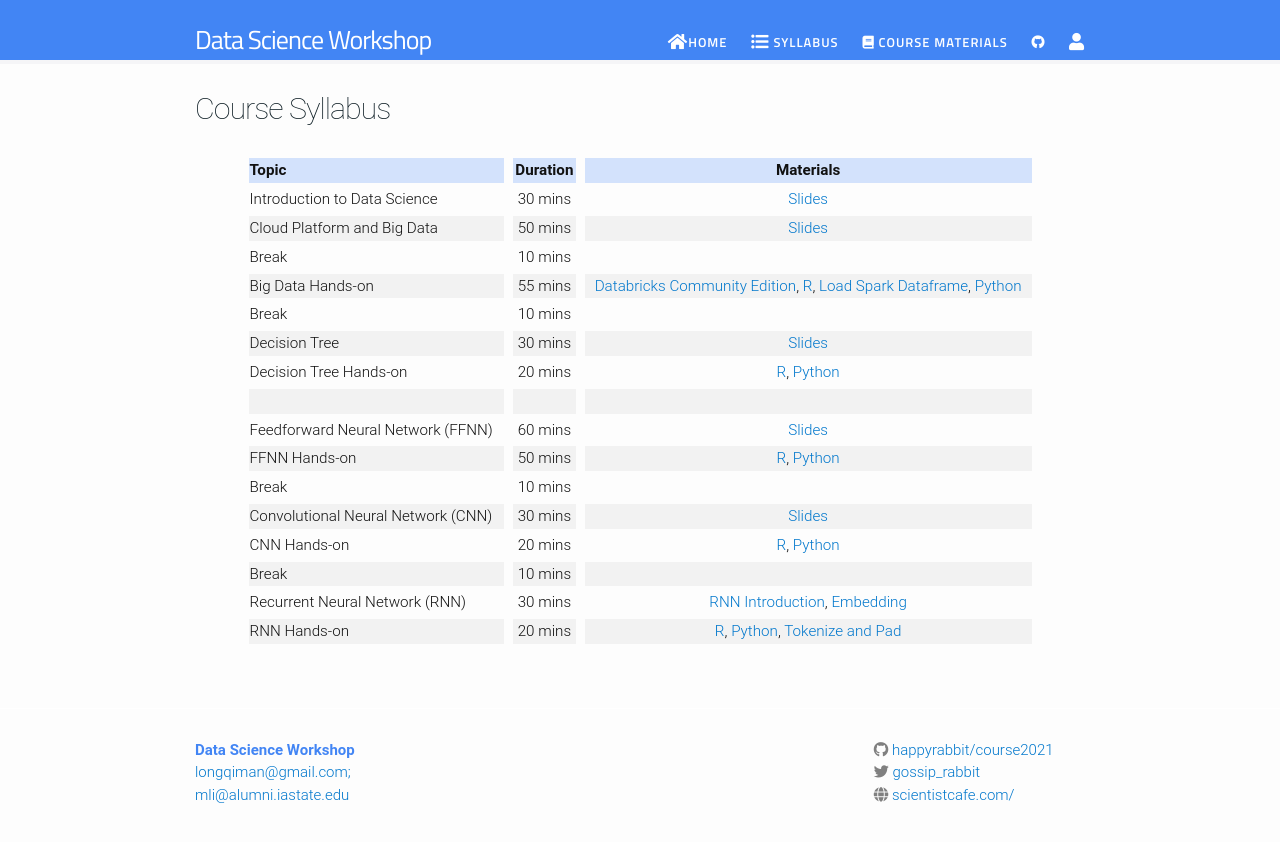
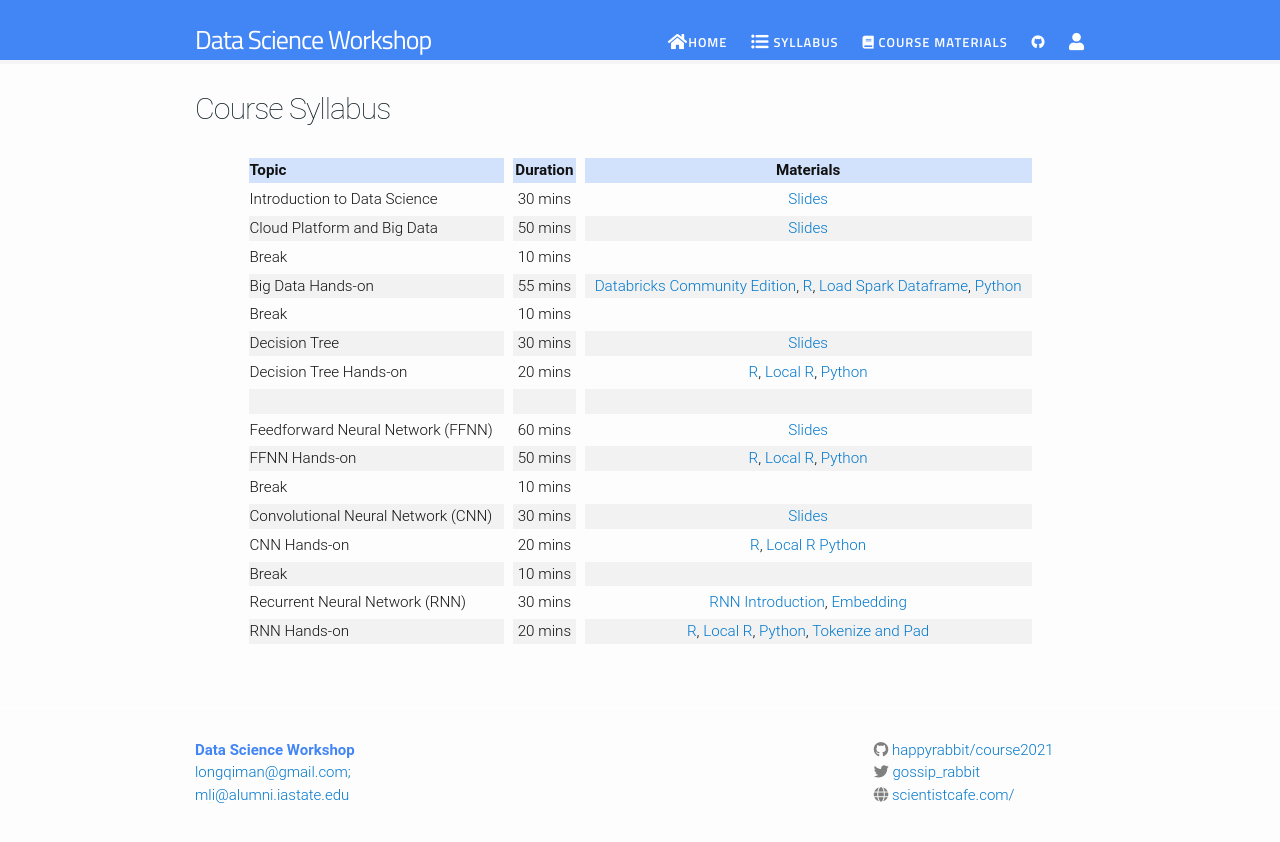
Before and after one commit to happyrabbit/course2021, a Jekyll site: the page built from course-syllabus.md, in a window 1280 px wide. Shown: the top 842 px of the page. Built offline with Jekyll 4.4.1, drawn with Linux system fonts in a browser that asks for light colours; nearby versions of some CDN libraries.

Commit message:
add local r notebook

```diff
--- a/course-syllabus.md
+++ b/course-syllabus.md
@@ -12,13 +12,13 @@ permalink: /course-syllabus/
 | Big Data Hands-on | 55 mins | [Databricks Community Edition](https://databricks.com/try-databricks), [R](https://databricks-prod-cloudfront.cloud.databricks.com/public/4027ec902e239c93eaaa8714f173bcfc/3981279215211072/2496792818539830/78755435857845/latest.html), [Load Spark Dataframe](https://github.com/happyrabbit/IntroDataScience/blob/master/Python/LoadDatasetSpark.ipynb), [Python](https://github.com/happyrabbit/IntroDataScience/blob/master/Python/PysparkETL.ipynb)  |
 | Break | 10 mins |  |
 | Decision Tree | 30 mins |[Slides](https://course2021.scientistcafe.com/slides/03Tree/Tree.html) |
-| Decision Tree Hands-on | 20 mins | [R](https://databricks-prod-cloudfront.cloud.databricks.com/public/4027ec902e239c93eaaa8714f173bcfc/3981279215211072/2496792818540000/78755435857845/latest.html), [Python](https://github.com/happyrabbit/IntroDataScience/blob/master/Python/TreeBasedModels.ipynb)  |
+| Decision Tree Hands-on | 20 mins | [R](https://databricks-prod-cloudfront.cloud.databricks.com/public/4027ec902e239c93eaaa8714f173bcfc/3981279215211072/2496792818540000/78755435857845/latest.html), [Local R](https://scientistcafe.com/ids/r/ch11), [Python](https://github.com/happyrabbit/IntroDataScience/blob/master/Python/TreeBasedModels.ipynb)  |
 |  |  |  |
 | Feedforward Neural Network (FFNN) | 60 mins | [Slides](https://course2021.scientistcafe.com/slides/02DeepLearning/DNN/DNN_Intro.html)   |
-| FFNN Hands-on | 50 mins | [R](https://databricks-prod-cloudfront.cloud.databricks.com/public/4027ec902e239c93eaaa8714f173bcfc/3981279215211072/2496792818539864/78755435857845/latest.html), [Python](https://github.com/happyrabbit/IntroDataScience/blob/master/Python/FFNN.ipynb) |
+| FFNN Hands-on | 50 mins | [R](https://databricks-prod-cloudfront.cloud.databricks.com/public/4027ec902e239c93eaaa8714f173bcfc/3981279215211072/2496792818539864/78755435857845/latest.html), [Local R](https://scientistcafe.com/ids/r/ch12dnn), [Python](https://github.com/happyrabbit/IntroDataScience/blob/master/Python/FFNN.ipynb) |
 | Break | 10 mins |  |
 | Convolutional Neural Network (CNN) | 30 mins | [Slides](https://course2021.scientistcafe.com/slides/02DeepLearning/CNN/CNN_Intro.html)   |
-| CNN Hands-on | 20 mins | [R](https://databricks-prod-cloudfront.cloud.databricks.com/public/4027ec902e239c93eaaa8714f173bcfc/3981279215211072/2496792818539913/78755435857845/latest.html), [Python](https://github.com/happyrabbit/IntroDataScience/blob/master/Python/CNN.ipynb)  |
+| CNN Hands-on | 20 mins | [R](https://databricks-prod-cloudfront.cloud.databricks.com/public/4027ec902e239c93eaaa8714f173bcfc/3981279215211072/2496792818539913/78755435857845/latest.html), [Local R](https://scientistcafe.com/ids/r/ch12cnn) [Python](https://github.com/happyrabbit/IntroDataScience/blob/master/Python/CNN.ipynb)  |
 | Break | 10 mins |  |
 | Recurrent Neural Network (RNN) | 30 mins | [RNN Introduction](https://course2021.scientistcafe.com/slides/02DeepLearning/RNN/RNN_Intro.html), [Embedding](https://course2021.scientistcafe.com/slides/02DeepLearning/RNN/RNN_Embedding.html) |
-| RNN Hands-on | 20 mins | [R](https://databricks-prod-cloudfront.cloud.databricks.com/public/4027ec902e239c93eaaa8714f173bcfc/3981279215211072/2496792818539965/78755435857845/latest.html), [Python](https://github.com/happyrabbit/IntroDataScience/blob/master/Python/RNN.ipynb), [Tokenize and Pad](https://github.com/happyrabbit/IntroDataScience/blob/master/Python/TokenizingPadding.ipynb) |
+| RNN Hands-on | 20 mins | [R](https://databricks-prod-cloudfront.cloud.databricks.com/public/4027ec902e239c93eaaa8714f173bcfc/3981279215211072/2496792818539965/78755435857845/latest.html), [Local R](https://scientistcafe.com/ids/r/ch12rnn), [Python](https://github.com/happyrabbit/IntroDataScience/blob/master/Python/RNN.ipynb), [Tokenize and Pad](https://github.com/happyrabbit/IntroDataScience/blob/master/Python/TokenizingPadding.ipynb) |
```
